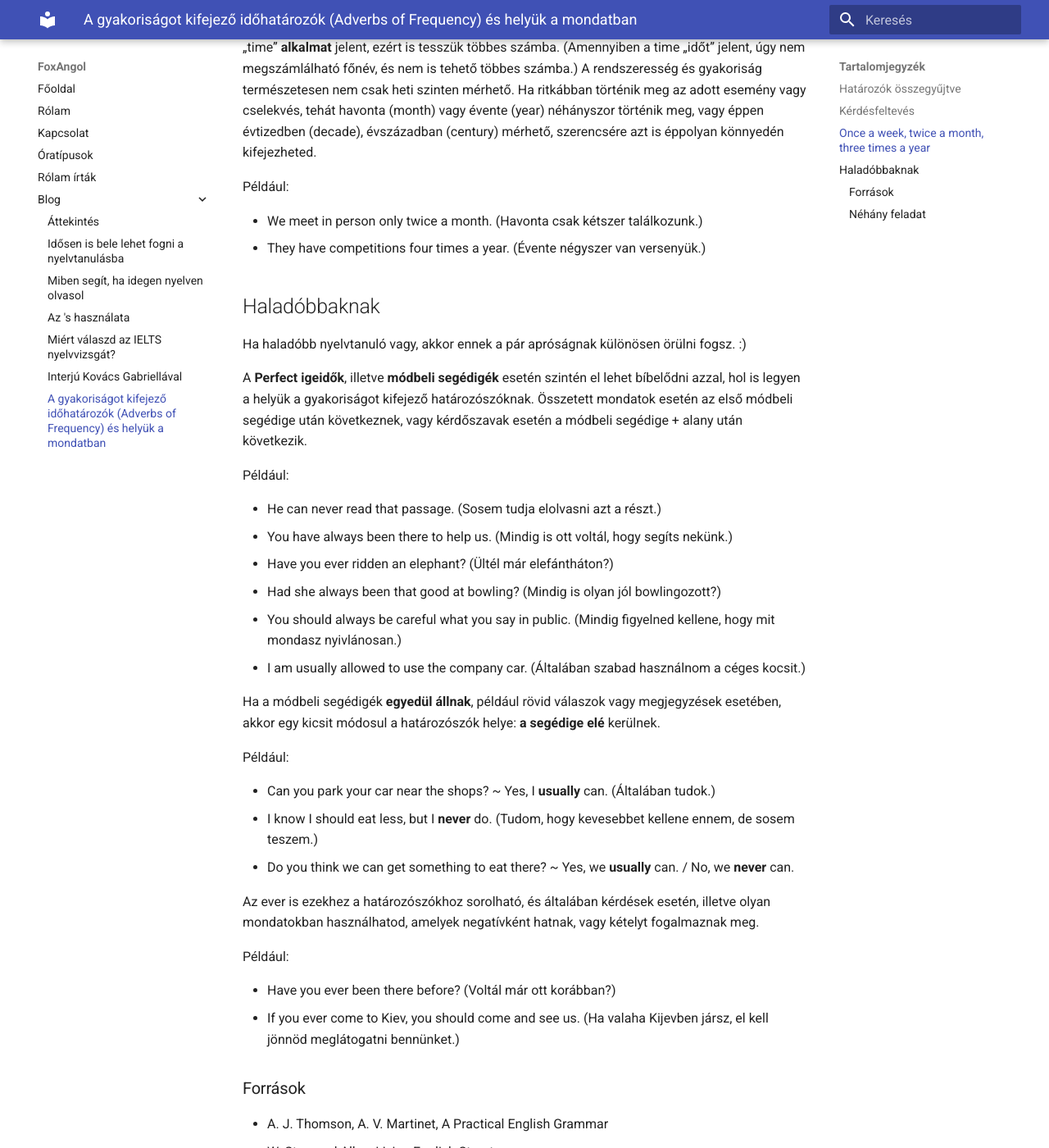
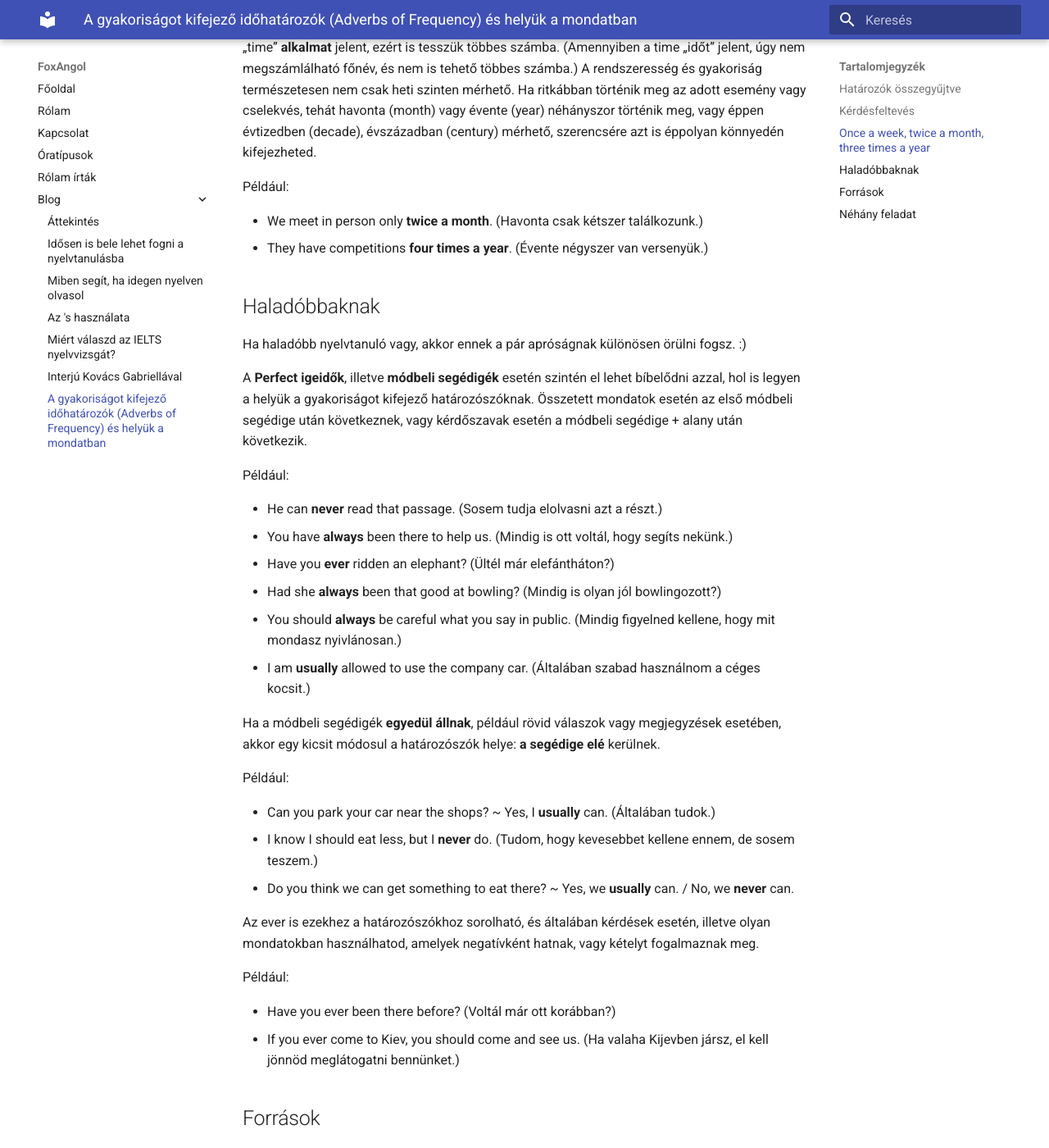
Before and after one commit to nialan/foxangol, an MkDocs documentation site: the page built from docs/blog/posts/adverbs-of-frequency.md, in a window 1280 px wide and 1400 px high, scrolled down 3150 px. Shown: the whole window at 82% size. Built offline with MkDocs 1.6.1 and Material for MkDocs 9.7.7, drawn with Linux system fonts in a browser that asks for light colours; some of the changed text lies outside the part shown.

Commit message:
Make smaller corrections and alignment

```diff
--- a/docs/blog/posts/adverbs-of-frequency.md
+++ b/docs/blog/posts/adverbs-of-frequency.md
@@ -87,8 +87,8 @@ Ennél a szerkezetnél figyelj arra, hogy az első kettő kifejezés (once, twic
 
 Például:
 
-- We meet in person only twice a month. (Havonta csak kétszer találkozunk.)
-- They have competitions four times a year. (Évente négyszer van versenyük.)
+- We meet in person only **twice a month**. (Havonta csak kétszer találkozunk.)
+- They have competitions **four times a year**. (Évente négyszer van versenyük.)
 
 ## Haladóbbaknak
 
@@ -98,12 +98,12 @@ A **Perfect igeidők**, illetve **módbeli segédigék** esetén szintén el leh
 
 Például:
 
-- He can never read that passage. (Sosem tudja elolvasni azt a részt.)
-- You have always been there to help us. (Mindig is ott voltál, hogy segíts nekünk.)
-- Have you ever ridden an elephant? (Ültél már elefántháton?)
-- Had she always been that good at bowling? (Mindig is olyan jól bowlingozott?)
-- You should always be careful what you say in public. (Mindig figyelned kellene, hogy mit mondasz nyivlánosan.)
-- I am usually allowed to use the company car. (Általában szabad használnom a céges kocsit.)
+- He can **never** read that passage. (Sosem tudja elolvasni azt a részt.)
+- You have **always** been there to help us. (Mindig is ott voltál, hogy segíts nekünk.)
+- Have you **ever** ridden an elephant? (Ültél már elefántháton?)
+- Had she **always** been that good at bowling? (Mindig is olyan jól bowlingozott?)
+- You should **always** be careful what you say in public. (Mindig figyelned kellene, hogy mit mondasz nyivlánosan.)
+- I am **usually** allowed to use the company car. (Általában szabad használnom a céges kocsit.)
 
 Ha a módbeli segédigék **egyedül állnak**, például rövid válaszok vagy megjegyzések esetében, akkor egy kicsit módosul a határozószók helye: **a segédige elé** kerülnek.
 
@@ -120,15 +120,15 @@ Például:
 - Have you ever been there before? (Voltál már ott korábban?)
 - If you ever come to Kiev, you should come and see us. (Ha valaha Kijevben jársz, el kell jönnöd meglátogatni bennünket.)
 
-### Források
+## Források
 
-- A. J. Thomson, A. V. Martinet, A Practical English Grammar
-- W. Stannard Allen, Living English Structure
+- A. J. Thomson, A. V. Martinet, *A Practical English Grammar*
+- W. Stannard Allen, *Living English Structure*
 
 
-### Néhány feladat
+## Néhány feladat
 
-- I go home before 7 o«clock in the evening. (often)
+- I go home before 7 o'clock in the evening. (often)
 - She has seen a ghost. (never)
 - He is a good student. (always)
 - We do the housework at weekends. (usually)
```
Also changed, not shown: docs/index.md (+4 -2 lines), docs/kapcsolat.md (+2 -0 lines).
